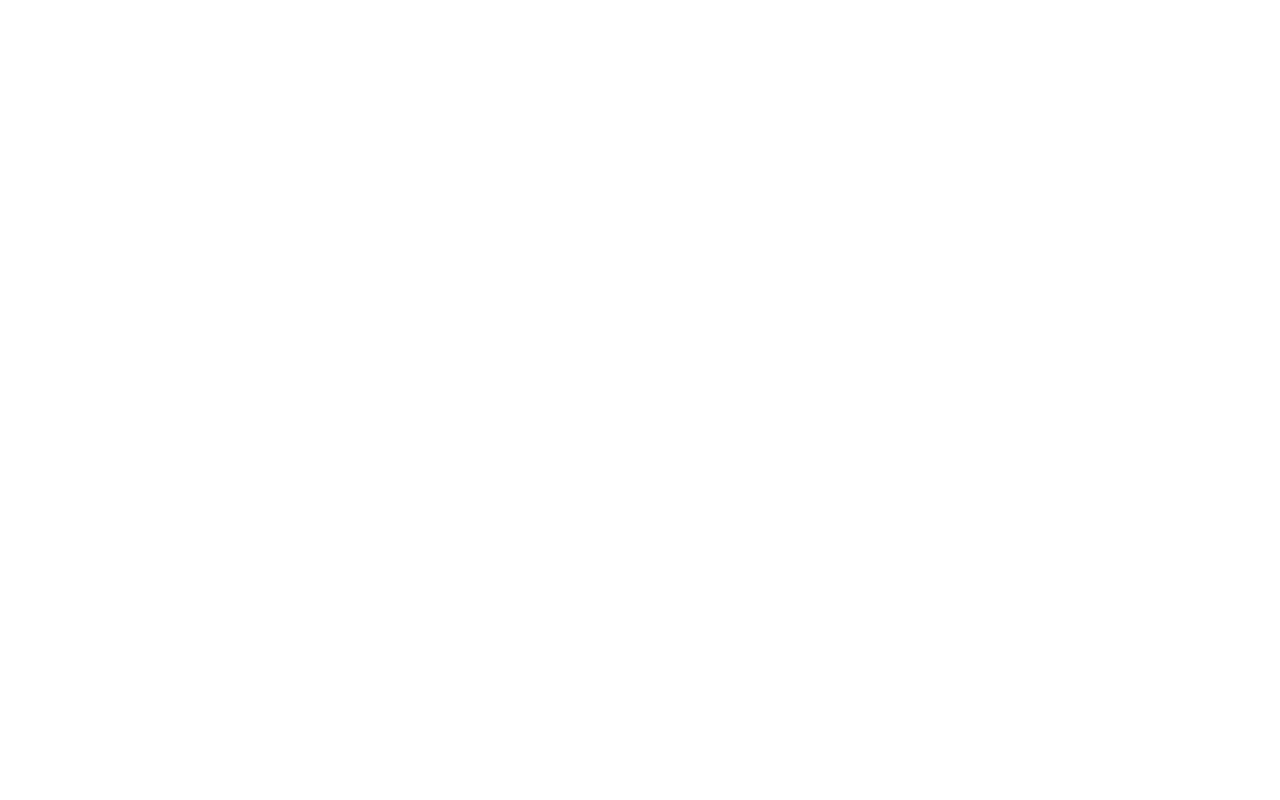
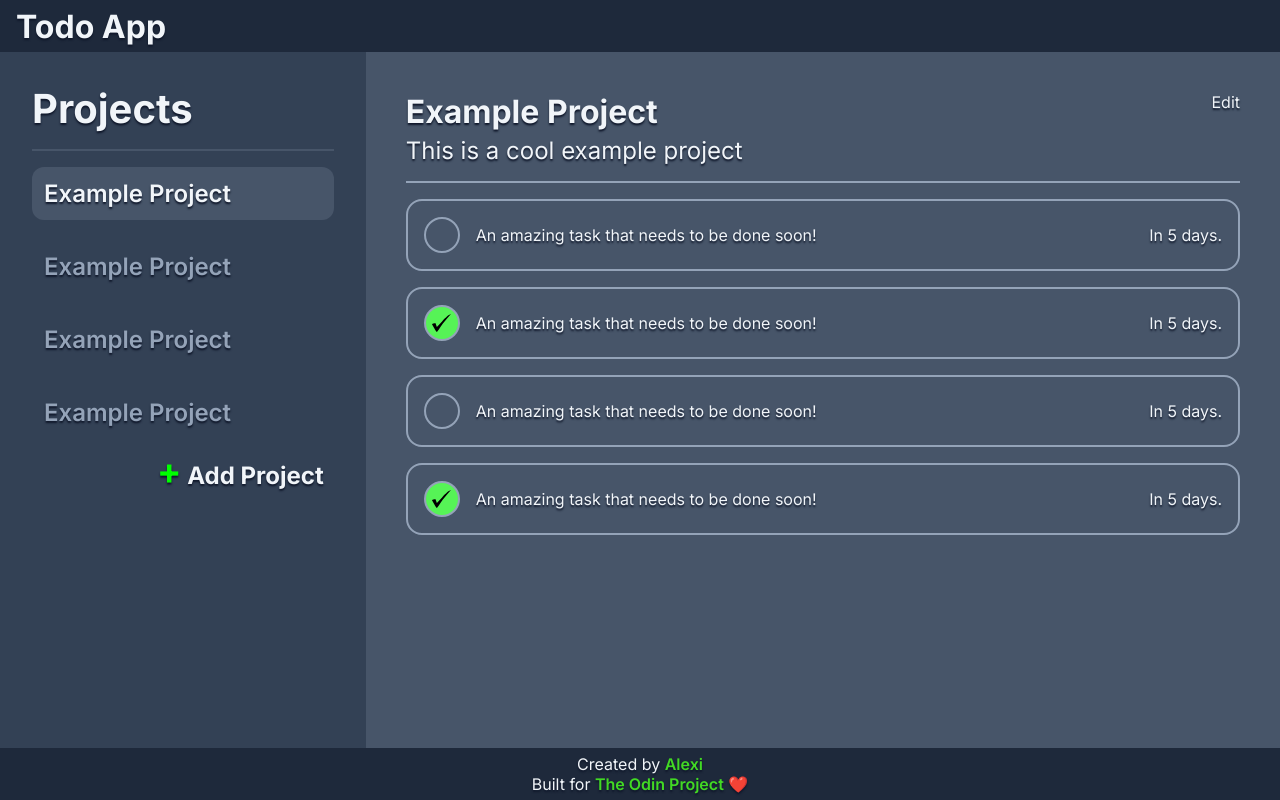
Before and after one commit to itsalexi/Todo-App, a website built with webpack: page dist/index.html in a window 1280 px wide. Built offline with nearby package versions, Linux system fonts and the light colour scheme.

Commit message:
Finished UI mockup.

```diff
--- a/dist/index.html
+++ b/dist/index.html
@@ -7,10 +7,75 @@
     <meta name="viewport" content="width=device-width, initial-scale=1.0">
     <title>Todo App</title>
     <link rel="stylesheet" href="styles.css">
+    <link href="https://fonts.googleapis.com/css2?family=Inter:wght@100;200;300;400;500;600;700;800;900&display=swap"
+        rel="stylesheet">
 </head>
 
 <body>
-
+    <div class="container">
+        <div class="header">
+            <h1 class="title">Todo App</h1>
+        </div>
+        <div class="inner-container">
+            <div class="sidebar">
+                <h2 class="projectTitle">Projects</h2>
+                <ul class="projectList">
+                    <li class="project selected">Example Project</li>
+                    <li class="project">Example Project</li>
+                    <li class="project">Example Project</li>
+                    <li class="project">Example Project</li>
+                </ul>
+                <button class="addProject"><span id="plus">+</span> Add Project</button>
+            </div>
+            <div class="main-content">
+                <div class="project-content">
+                    <div class="project-info">
+                        <div class="info">
+                            <p class="info-title">Example Project</p>
+                            <p class="info-desc">This is a cool example project</p>
+                        </div>
+                        <div class="edit">
+                            Edit
+                        </div>
+                    </div>
+                    <div class="task-container">
+                        <div class="task">
+                            <div class="task-info">
+                                <div class="checkbox"></div>
+                                <p class="taskName">An amazing task that needs to be done soon!</p>
+                            </div>
+                            <p class="timedue">In 5 days.</p>
+                        </div>
+                        <div class="task">
+                            <div class="task-info">
+                                <div class="checkbox checked"></div>
+                                <p class="taskName">An amazing task that needs to be done soon!</p>
+                            </div>
+                            <p class="timedue">In 5 days.</p>
+                        </div>
+                        <div class="task">
+                            <div class="task-info">
+                                <div class="checkbox"></div>
+                                <p class="taskName">An amazing task that needs to be done soon!</p>
+                            </div>
+                            <p class="timedue">In 5 days.</p>
+                        </div>
+                        <div class="task">
+                            <div class="task-info">
+                                <div class="checkbox checked"></div>
+                                <p class="taskName">An amazing task that needs to be done soon!</p>
+                            </div>
+                            <p class="timedue">In 5 days.</p>
+                        </div>
+                    </div>
+                </div>
+            </div>
+        </div>
+        <div class="footer">
+            <p class="footerText">Created by <a href="https://github.com/itsalexi">Alexi</a></p>
+            <p class="footerText">Built for <a href="https://theodinproject.com">The Odin Project</a> ❤️</p>
+        </div>
+    </div>
 </body>
 
 </html>
--- a/dist/styles.css
+++ b/dist/styles.css
@@ -0,0 +1,195 @@
+* {
+  margin: 0;
+  padding: 0;
+  font-family: "Inter", sans-serif;
+  text-shadow: 0px 2px 2px #0f172a;
+  color: #f1f5f9;
+  list-style-type: none;
+}
+
+.container {
+  display: grid;
+  width: 100vw;
+  height: 100vh;
+  grid-template-rows: 0.075fr 1fr 0.075fr;
+}
+
+.main-content {
+  padding: 1.5em;
+  background-color: #475569;
+}
+
+/* Header */
+.header {
+  display: grid;
+  justify-content: space-between;
+  align-items: center;
+  background-color: #1e293b;
+}
+.title {
+  margin-left: 0.5em;
+}
+
+/* Projects */
+.projectTitle {
+  font-size: 2.5em;
+  border-bottom: 2px solid #475569;
+  padding-bottom: 0.4em;
+  margin-bottom: 0.4em;
+}
+
+.projectList {
+  display: flex;
+  flex-direction: column;
+  gap: 20px;
+}
+
+.project {
+  font-size: 1.5em;
+  padding: 0.5em;
+  border-radius: 0.5em;
+  font-weight: 600;
+  color: #94a3b8;
+}
+
+.project.selected,
+.project:hover,
+.addProject:hover {
+  background-color: #475569;
+  cursor: pointer;
+}
+
+.addProject {
+  background: none;
+  border: none;
+  align-self: flex-end;
+  padding: 10px;
+  font-size: 1.5em;
+  font-weight: bold;
+  border-radius: 0.2em;
+}
+
+.selected {
+  color: #f1f5f9;
+}
+
+/* Footer */
+.footer {
+  display: flex;
+  flex-direction: column;
+  align-items: center;
+  justify-content: center;
+  background-color: #1e293b;
+}
+
+.footerText a {
+  text-decoration: none;
+  color: #42d924;
+  font-weight: 600;
+}
+
+/* Sidebar */
+.inner-container {
+  display: grid;
+  background-color: beige;
+  grid-template-columns: 0.4fr 1fr;
+}
+
+.sidebar {
+  display: flex;
+  flex-direction: column;
+  background-color: #334155;
+  padding: 2em 2em;
+}
+
+.sidebarItems {
+  display: flex;
+  flex-direction: column;
+  font-weight: bold;
+  gap: 1em;
+  font-size: 3em;
+}
+
+#plus {
+  color: lime;
+  font-size: 1.5em;
+}
+
+/* Main Content */
+
+.project-content {
+  padding: 1em 1em;
+}
+
+.project-info {
+  display: flex;
+  justify-content: space-between;
+  padding-bottom: 1em;
+  margin-bottom: 1em;
+  border-bottom: 2px solid #94a3b8;
+}
+
+.info {
+  display: flex;
+  flex-direction: column;
+  gap: 0.3em;
+}
+
+.info-title {
+  font-weight: bold;
+  font-size: 2em;
+}
+
+.info-desc {
+  font-size: 1.5em;
+}
+
+.edit:hover {
+  text-decoration: underline;
+  text-shadow: none;
+}
+
+/* Tasks */
+
+.task {
+  display: flex;
+  border: 2px solid #94a3b8;
+  width: 100%;
+  border-radius: 1em;
+  align-items: center;
+  justify-content: space-between;
+  padding: 1em;
+  box-sizing: border-box;
+}
+
+.task:hover {
+  box-shadow: 0 0.5em 0.5em -0.5em black;
+  transform: scale(1.002);
+  transition: all 0.1s;
+}
+
+.checkbox {
+  height: 2em;
+  width: 2em;
+  border: 2px solid #94a3b8;
+  border-radius: 50%;
+}
+
+.checkbox.checked {
+  background-color: rgb(86, 243, 86);
+  background-image: url("./img/checkbox.svg");
+  background-repeat: no-repeat;
+  background-position: center;
+}
+
+.task-info {
+  display: flex;
+  align-items: center;
+  gap: 1em;
+}
+
+.task-container {
+  display: flex;
+  flex-direction: column;
+  gap: 1em;
+}
```
Also changed, not shown: dist/img/checkbox.svg (added).
